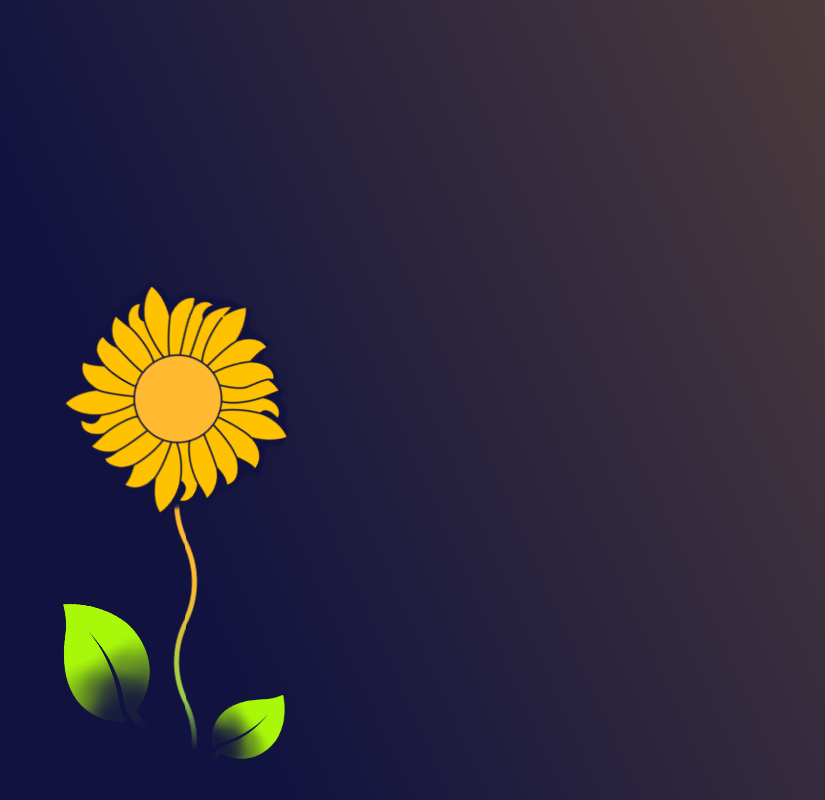
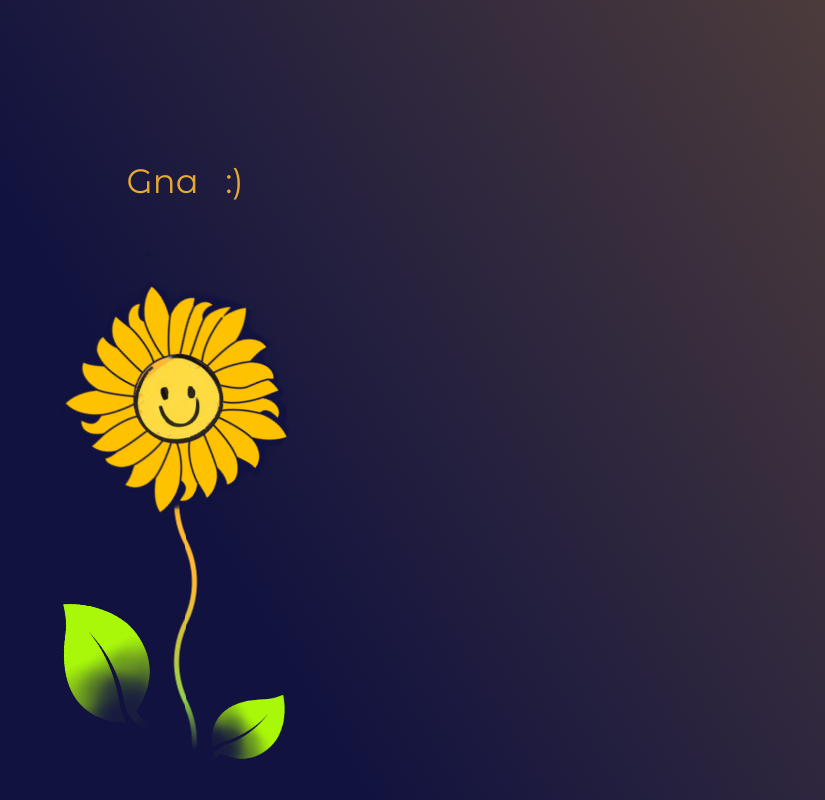
Before and after one commit to baku67/les100ciels-js-, a plain HTML site: page anim.html in a window 1280 px wide. Shown: the whole page, without its empty margins (455-1280 px from the left). Drawn offline with Linux system fonts and the light colour scheme.

Commit message:
Anim sourire

```diff
--- a/anim.html
+++ b/anim.html
@@ -15,6 +15,10 @@
                     <img src="leaf_green_fade.png" id="leafRight"/>
                     <img src="leaf_green_fade.png" id="leafLeft"/>
                     <img src="sunflower_bgHEX11123f_gommed.png" id="sunflower" />
+
+                    <img src="smile.png" id="smile" />
+
+                    <span id="gna">Gna &nbsp; :)</span>
                 </header>
 
         </div>
--- a/memo.txt
+++ b/memo.txt
@@ -1 +1,5 @@
+Tige sunflower:
 https://css-generators.com/wavy-shapes/
+
+CSS anims avec path paramétrable
+https://developer.mozilla.org/en-US/docs/Web/CSS/CSS_Motion_Path
--- a/style.css
+++ b/style.css
@@ -24,9 +24,9 @@ body {
 
 
     background: rgb(17,18,63);
-background: -moz-linear-gradient(66deg, rgba(17,18,63,1) 69%, rgba(255,186,49,0.24833683473389356) 100%);
-background: -webkit-linear-gradient(66deg, rgba(17,18,63,1) 69%, rgba(255,186,49,0.24833683473389356) 100%);
-background: linear-gradient(66deg, rgba(17,18,63,1) 69%, rgba(255,186,49,0.24833683473389356) 100%);
+    background: -moz-linear-gradient(59deg, rgba(17,18,63,1) 69%, rgba(255,186,49,0.24833683473389356) 100%);
+    background: -webkit-linear-gradient(59deg, rgba(17,18,63,1) 69%, rgba(255,186,49,0.24833683473389356) 100%);
+    background: linear-gradient(59deg, rgba(17,18,63,1) 69%, rgba(255,186,49,0.24833683473389356) 100%);
 
     animation: bgSunflower 3s 0.7s normal forwards ease-in-out;
     }
@@ -38,6 +38,8 @@ background: linear-gradient(66deg, rgba(17,18,63,1) 69%, rgba(255,186,49,0.24833
       to {
         background-position: 100%;
         background-size: 200%;
+
+
       }
     }
 
@@ -56,6 +58,28 @@ background: linear-gradient(66deg, rgba(17,18,63,1) 69%, rgba(255,186,49,0.24833
     .main-logo2 {
 
       animation: App-logo-spin2 infinite 78s linear;
+    }
+  }
+
+  #gna {
+    color: #ffba31;
+    font-family: 'Montserrat Alternates', sans-serif;
+
+    position: absolute;
+    top: 20%;
+
+    font-size: 0em;
+    opacity: 0;
+    animation: fadeIn 0.7s 4s forwards ease-in;
+  }
+  @keyframes fadeIn {
+    from {
+      opacity: 0;
+      font-size: 0em;
+    }
+    to {
+      opacity: 0.9;
+      font-size: 1.3em;
     }
   }
 
@@ -107,7 +131,6 @@ background: linear-gradient(66deg, rgba(17,18,63,1) 69%, rgba(255,186,49,0.24833
     font-size: calc(10px + 2vmin);
     color: white;
 
-    animation: backgroundSlide 3s 0.7s forwards normal ease-in-out;
   }
   @keyframes backgroundSlide {
     from {
@@ -380,5 +403,21 @@ background: linear-gradient(66deg, rgba(17,18,63,1) 69%, rgba(255,186,49,0.24833
 
 
     #smile {
-      width: 50px;
+      position: relative;
+
+      width: 0px;
+      opacity: 0;
+      right: 9px;
+
+      animation: fadeInSmile 0.7s 4s normal forwards ease-in-out;
     }
+    @keyframes fadeInSmile {
+      from {
+        width: 0px;
+        opacity: 0;
+      }
+      to {
+        width: 135px;
+        opacity: 1;
+      }
+    }
```
Also changed, not shown: imgOrigins/8a4384add6ef599492a697cf76708343.jpg (added), imgOrigins/smile.png (added), imgOrigins/smile3.png (added), smile.png (added).
